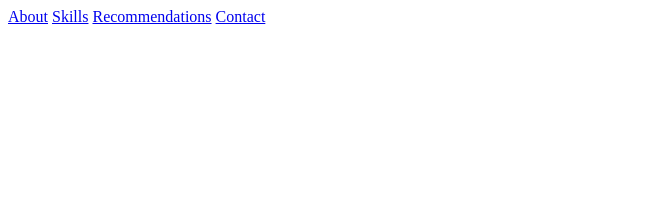
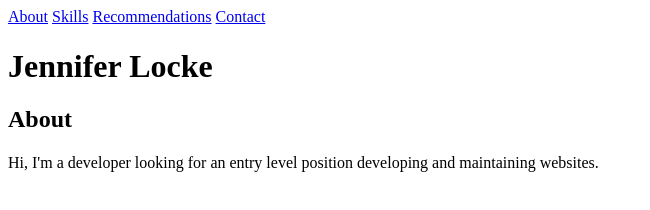
Before and after one commit to jnnfrlocke/portfolio, a plain HTML site: page index.html in a window 1280 px wide. Shown: the whole page, without its empty margins (0-650 px from the left). Drawn offline with Linux system fonts and the light colour scheme.

Commit message:
Enter text in About section

```diff
--- a/index.html
+++ b/index.html
@@ -28,10 +28,12 @@
             <a href="#recommendations">Recommendations</a>
             <a href="Contact">Contact</a>
         </nav>
+        <h1>Jennifer Locke</h1>
     </header>
 
     <section id="about">
-
+        <h2>About</h2>
+        <p>Hi, I'm a developer looking for an entry level position developing and maintaining websites.</p>
     </section>
 
     <section id="skills">
```
